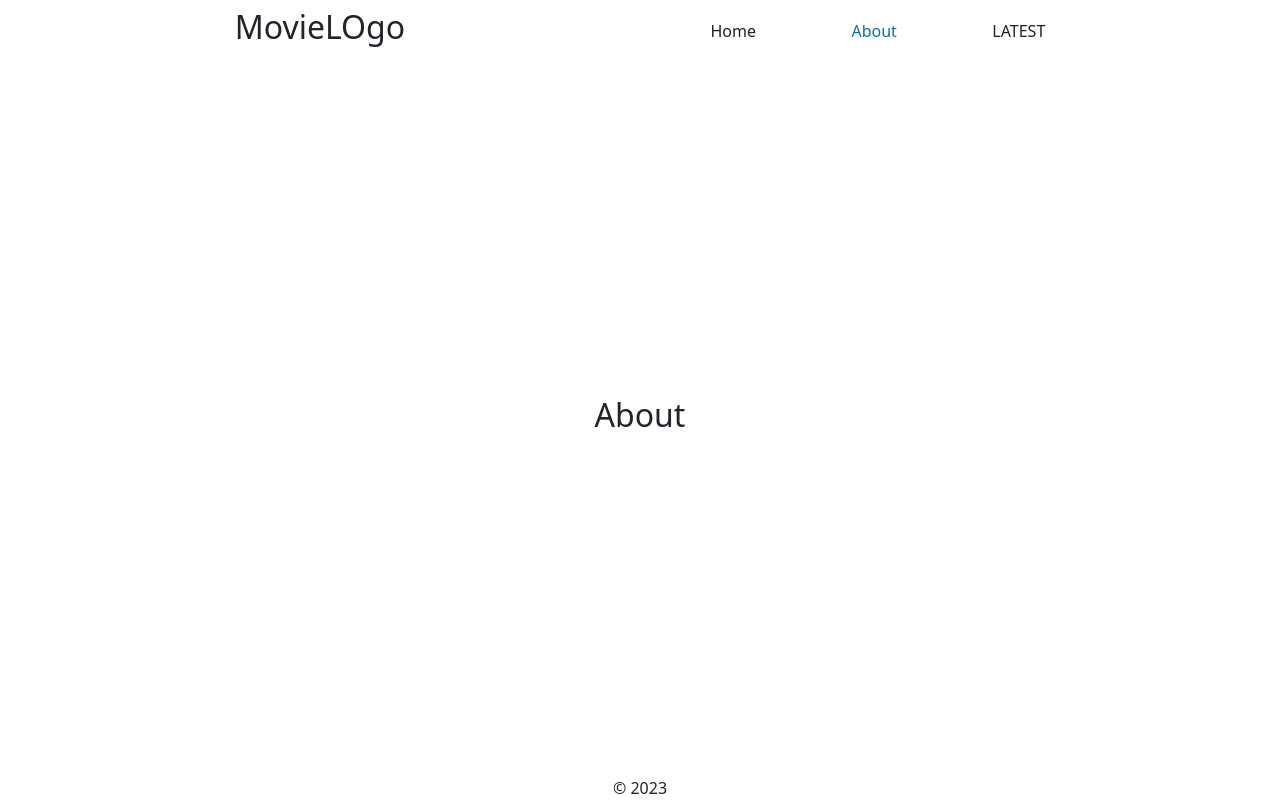
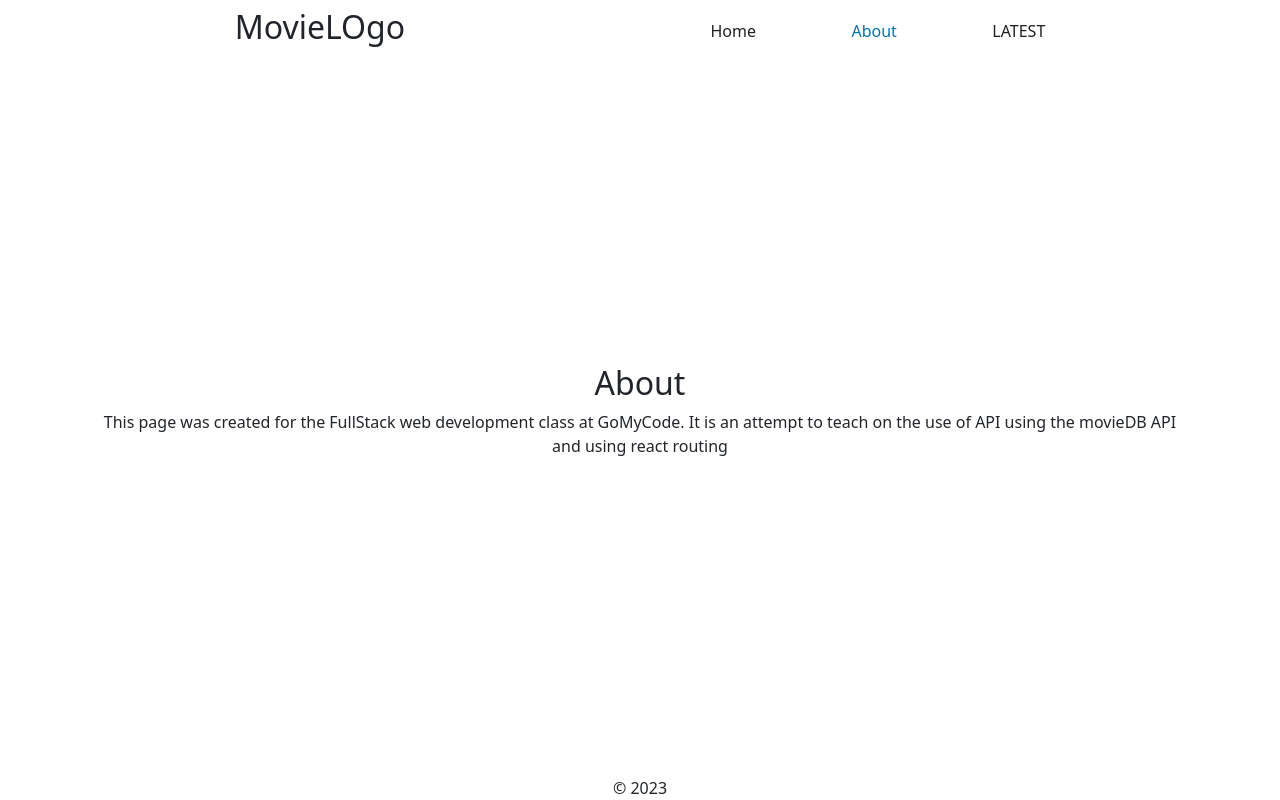
Before and after one commit to iBabs/MoiveDB, a React (Create React App) app: page /about in a window 1280 px wide. Built offline with nearby package versions, Linux system fonts and the light colour scheme.

Commit message:
updated about page

```diff
--- a/src/pages/About.jsx
+++ b/src/pages/About.jsx
@@ -4,6 +4,11 @@ const About = () => {
     return (
         <Container>
         <h2>About</h2>
+        <p>
+            This page was created for the FullStack web development class at GoMyCode. It is an attempt to teach on the use of API using the
+            movieDB API and
+            using react routing
+        </p>
     </Container>
      );
 }
--- a/src/pages/Latest.jsx
+++ b/src/pages/Latest.jsx
@@ -18,7 +18,7 @@ const Latest = () => {
       fetch(api_url)
       .then(res=>res.json())
       .then(data=>{
-        console.log(data)
+        // console.log(data)
         setMovieData(data.results)
       })
     },[api_url])
--- a/src/pages/MovieDetail.jsx
+++ b/src/pages/MovieDetail.jsx
@@ -11,7 +11,7 @@ const MovieDetails = () => {
     fetch(api_url)
       .then((res) => res.json())
       .then((data) => {
-        console.log(data);
+        // console.log(data);
         setMovieData(data);
       });
   }, [api_url]);
```
